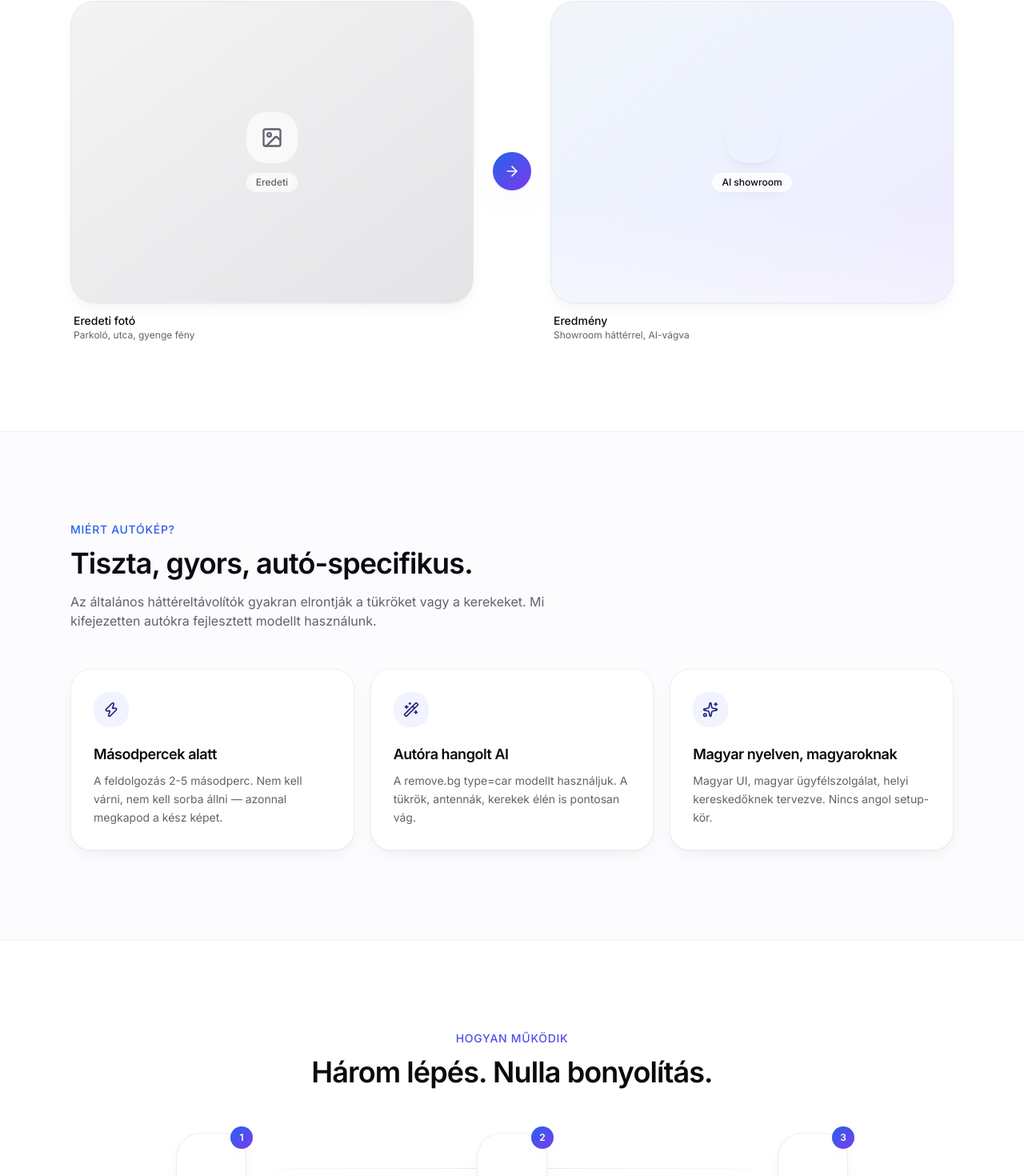
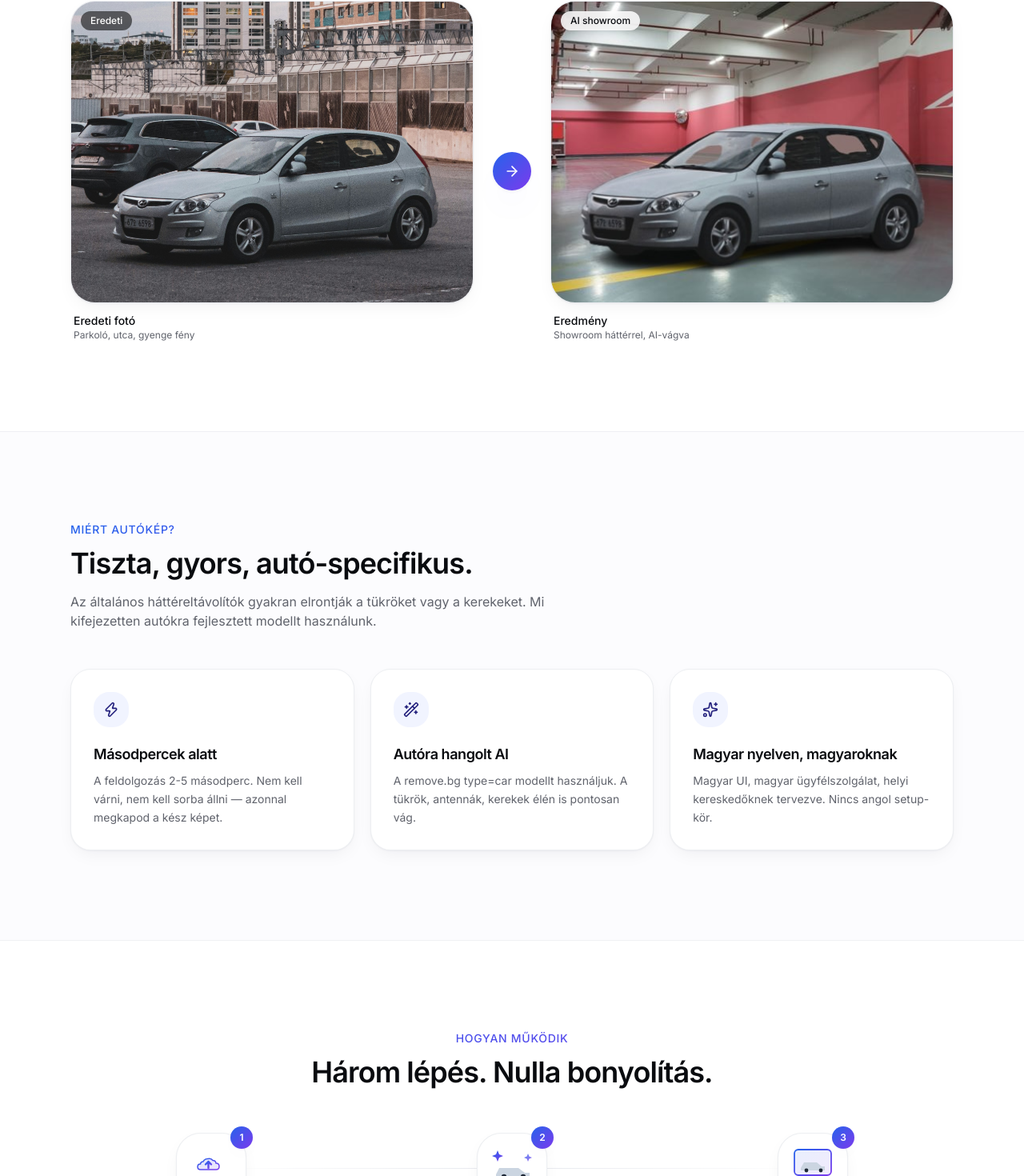
Before and after one commit to UjvariEndre/autokep.com, a Next.js app: page / in a window 1280 px wide. Shown: the part 1071-2541 px from the top of the page at 80% size. Built offline with nearby package versions, Linux system fonts and the light colour scheme; no server answers.

Commit message:
feat: add before and after images to the demo card component

```diff
--- a/src/app/page.tsx
+++ b/src/app/page.tsx
@@ -4,10 +4,7 @@ import { auth } from "@clerk/nextjs/server";
 import {
   ArrowRight,
   Car,
-  Download,
-  ImageIcon,
   Sparkles,
-  Upload,
   Wand2,
   Zap,
 } from "lucide-react";
@@ -130,7 +127,12 @@ function BeforeAfter() {
         </div>
 
         <div className="relative grid items-center gap-6 md:grid-cols-[1fr_auto_1fr]">
-          <DemoCard label="Eredeti fotó" sublabel="Parkoló, utca, gyenge fény" tone="before" />
+          <DemoCard
+            label="Eredeti fotó"
+            sublabel="Parkoló, utca, gyenge fény"
+            tone="before"
+            imageSrc="/images/landing/before.jpg"
+          />
           <div className="hidden md:flex">
             <div className="flex size-12 items-center justify-center rounded-full bg-brand text-white shadow-soft-lg">
               <ArrowRight className="size-5" />
@@ -141,7 +143,12 @@ function BeforeAfter() {
               <ArrowRight className="size-4 rotate-90" />
             </div>
           </div>
-          <DemoCard label="Eredmény" sublabel="Showroom háttérrel, AI-vágva" tone="after" />
+          <DemoCard
+            label="Eredmény"
+            sublabel="Showroom háttérrel, AI-vágva"
+            tone="after"
+            imageSrc="/images/landing/after.jpg"
+          />
         </div>
       </div>
     </section>
@@ -151,49 +158,33 @@ function BeforeAfter() {
 function DemoCard({
   label,
   sublabel,
+  imageSrc,
   tone,
 }: {
   label: string;
   sublabel: string;
+  imageSrc: string;
   tone: "before" | "after";
 }) {
   const isAfter = tone === "after";
   return (
     <div className="flex flex-col gap-3">
-      <div
-        className={cn(
-          "relative aspect-[4/3] w-full overflow-hidden rounded-3xl border border-border/70 shadow-soft",
-          isAfter
-            ? "bg-gradient-to-br from-slate-100 via-indigo-50 to-violet-100"
-            : "bg-gradient-to-br from-zinc-100 to-zinc-200",
-        )}
-      >
-        {/* "floor" line for the after card to suggest showroom */}
-        {isAfter && (
-          <div className="absolute inset-x-0 bottom-0 h-1/3 bg-gradient-to-b from-transparent to-white/40" />
-        )}
-        <div className="absolute inset-0 flex flex-col items-center justify-center gap-3">
-          <div
-            className={cn(
-              "flex size-16 items-center justify-center rounded-2xl",
-              isAfter
-                ? "bg-white/80 text-brand shadow-soft backdrop-blur"
-                : "bg-white/70 text-muted-foreground",
-            )}
-          >
-            {isAfter ? <Car className="size-7" /> : <ImageIcon className="size-7" />}
-          </div>
+      <div className="relative aspect-[4/3] w-full overflow-hidden rounded-3xl border border-border/70 bg-zinc-100 shadow-soft">
+        <img
+          src={imageSrc}
+          alt={label}
+          className="absolute inset-0 size-full object-cover"
+        />
         <span
           className={cn(
-              "rounded-full px-3 py-1 text-xs font-medium",
+            "absolute left-3 top-3 rounded-full px-3 py-1 text-xs font-medium backdrop-blur",
             isAfter
-                ? "bg-white/80 text-foreground shadow-soft backdrop-blur"
-                : "bg-white/70 text-muted-foreground",
+              ? "bg-white/85 text-foreground shadow-soft"
+              : "bg-black/55 text-white",
           )}
         >
           {isAfter ? "AI showroom" : "Eredeti"}
         </span>
-        </div>
       </div>
       <div className="px-1">
         <p className="text-sm font-medium text-foreground">{label}</p>
@@ -262,19 +253,120 @@ function Features() {
   );
 }
 
+function StepUploadArt() {
+  return (
+    <svg viewBox="0 0 64 64" className="size-16" aria-hidden>
+      <defs>
+        <linearGradient id="stepBrand1" x1="0" y1="0" x2="1" y2="1">
+          <stop offset="0%" stopColor="#2563eb" />
+          <stop offset="100%" stopColor="#7c3aed" />
+        </linearGradient>
+      </defs>
+      <path
+        d="M22 24 Q19 24 18.5 27 Q15 27 15 30.5 Q15 34 18.5 34 H38 Q42 34 42 30 Q42 26 38 26 Q37.5 22.5 34 22.5 Q32 19.5 28 20.5 Q24 20 22 24 Z"
+        fill="url(#stepBrand1)"
+        fillOpacity="0.14"
+        stroke="url(#stepBrand1)"
+        strokeWidth="1.5"
+      />
+      <path
+        d="M28.5 32 V24 M28.5 24 L25 27.5 M28.5 24 L32 27.5"
+        stroke="url(#stepBrand1)"
+        strokeWidth="2.4"
+        strokeLinecap="round"
+        strokeLinejoin="round"
+        fill="none"
+      />
+      <path d="M10 50 L14 42 H38 L46 48 H52 V53 H10 Z" fill="#cbd5e1" />
+      <circle cx="20" cy="53" r="3.2" fill="#1f2937" />
+      <circle cx="44" cy="53" r="3.2" fill="#1f2937" />
+    </svg>
+  );
+}
+
+function StepMagicArt() {
+  return (
+    <svg viewBox="0 0 64 64" className="size-16" aria-hidden>
+      <defs>
+        <linearGradient id="stepBrand2" x1="0" y1="0" x2="1" y2="1">
+          <stop offset="0%" stopColor="#2563eb" />
+          <stop offset="100%" stopColor="#7c3aed" />
+        </linearGradient>
+      </defs>
+      <path d="M12 40 L16 32 H40 L48 38 H54 V43 H12 Z" fill="#cbd5e1" />
+      <circle cx="22" cy="43" r="3.2" fill="#1f2937" />
+      <circle cx="46" cy="43" r="3.2" fill="#1f2937" />
+      <path
+        d="M14 10 L16 15 L21 17 L16 19 L14 24 L12 19 L7 17 L12 15 Z"
+        fill="url(#stepBrand2)"
+      />
+      <path
+        d="M52 14 L53.5 17.5 L57 19 L53.5 20.5 L52 24 L50.5 20.5 L47 19 L50.5 17.5 Z"
+        fill="url(#stepBrand2)"
+        fillOpacity="0.75"
+      />
+      <path
+        d="M54 50 L55 52.5 L57.5 53.5 L55 54.5 L54 57 L53 54.5 L50.5 53.5 L53 52.5 Z"
+        fill="url(#stepBrand2)"
+        fillOpacity="0.55"
+      />
+      <path
+        d="M9 52 L10 54 L12 54.8 L10 55.6 L9 57.6 L8 55.6 L6 54.8 L8 54 Z"
+        fill="url(#stepBrand2)"
+        fillOpacity="0.45"
+      />
+    </svg>
+  );
+}
+
+function StepDownloadArt() {
+  return (
+    <svg viewBox="0 0 64 64" className="size-16" aria-hidden>
+      <defs>
+        <linearGradient id="stepBrand3" x1="0" y1="0" x2="1" y2="1">
+          <stop offset="0%" stopColor="#2563eb" />
+          <stop offset="100%" stopColor="#7c3aed" />
+        </linearGradient>
+      </defs>
+      <rect
+        x="9"
+        y="9"
+        width="46"
+        height="32"
+        rx="5"
+        fill="url(#stepBrand3)"
+        fillOpacity="0.1"
+        stroke="url(#stepBrand3)"
+        strokeWidth="1.8"
+      />
+      <path d="M17 32 L21 25 H37 L43 30 H47 V35 H17 Z" fill="#cbd5e1" />
+      <circle cx="24" cy="35" r="2.4" fill="#1f2937" />
+      <circle cx="42" cy="35" r="2.4" fill="#1f2937" />
+      <path
+        d="M32 46 V58 M32 58 L26.5 52.5 M32 58 L37.5 52.5"
+        stroke="url(#stepBrand3)"
+        strokeWidth="2.6"
+        strokeLinecap="round"
+        strokeLinejoin="round"
+        fill="none"
+      />
+    </svg>
+  );
+}
+
 const STEPS = [
   {
-    icon: Upload,
+    Art: StepUploadArt,
     title: "Tölts fel egy fotót",
     body: "Drag & drop, vagy tallózás. JPG, PNG, WebP, 12 MB-ig.",
   },
   {
-    icon: Wand2,
+    Art: StepMagicArt,
     title: "AI cseréli a hátteret",
     body: "2-5 másodperc alatt elkészül — kivágás + showroom háttér rárakása.",
   },
   {
-    icon: Download,
+    Art: StepDownloadArt,
     title: "Töltsd le, használd",
     body: "JPG-ben letölthető, hirdetésre, OLX-re, használtautóra azonnal kész.",
   },
@@ -303,7 +395,7 @@ function HowItWorks() {
             <div key={s.title} className="relative flex flex-col items-center text-center">
               <div className="relative mb-5">
                 <div className="flex size-22 items-center justify-center rounded-3xl border border-border/70 bg-white shadow-soft">
-                  <s.icon className="size-7 text-brand" />
+                  <s.Art />
                 </div>
                 <span className="absolute -right-2 -top-2 flex size-7 items-center justify-center rounded-full bg-brand text-xs font-semibold text-white shadow-soft">
                   {i + 1}
```
Also changed, not shown: public/images/landing/after.jpg (added), public/images/landing/before.jpg (added). Lines whose indentation alone changed are shown as unchanged.
